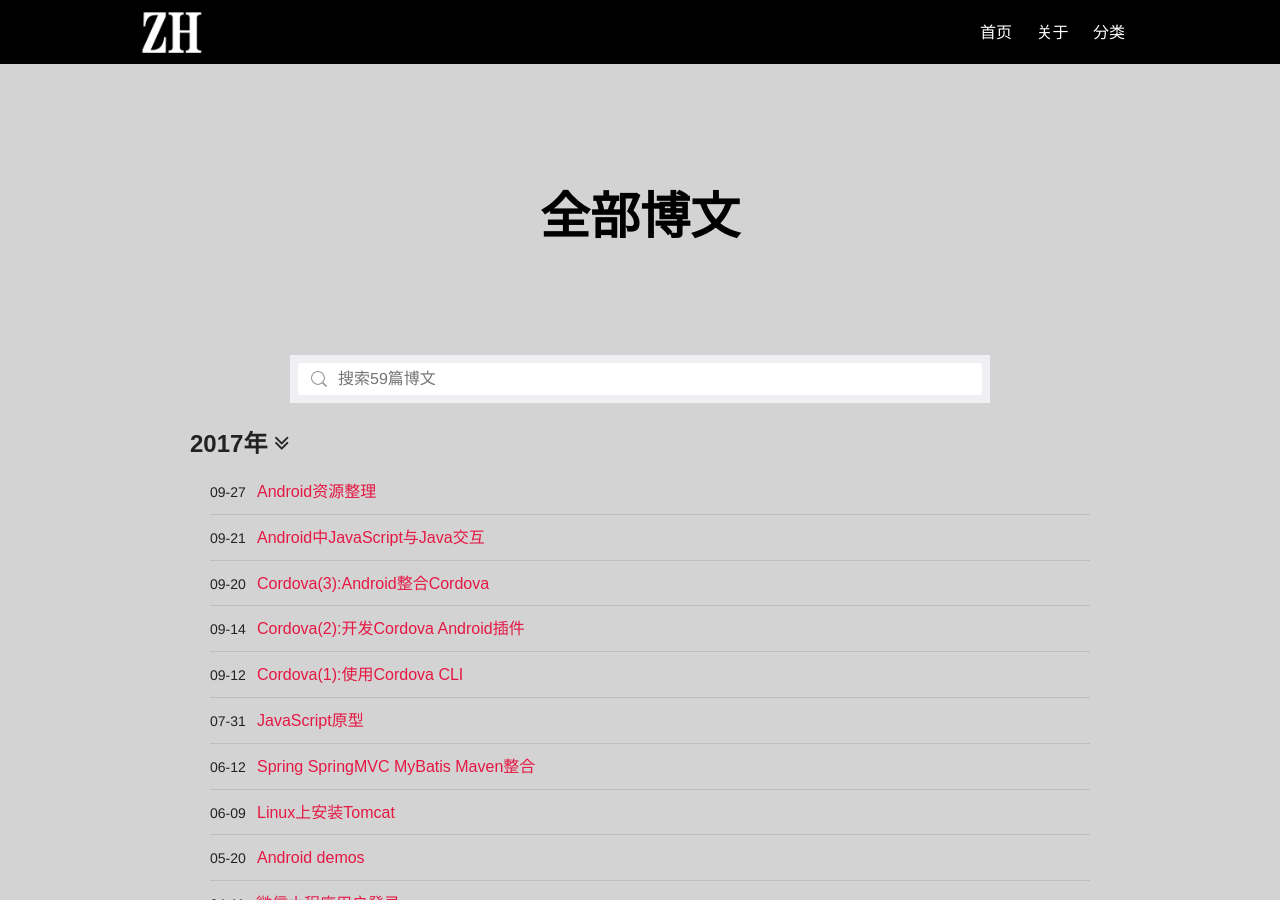
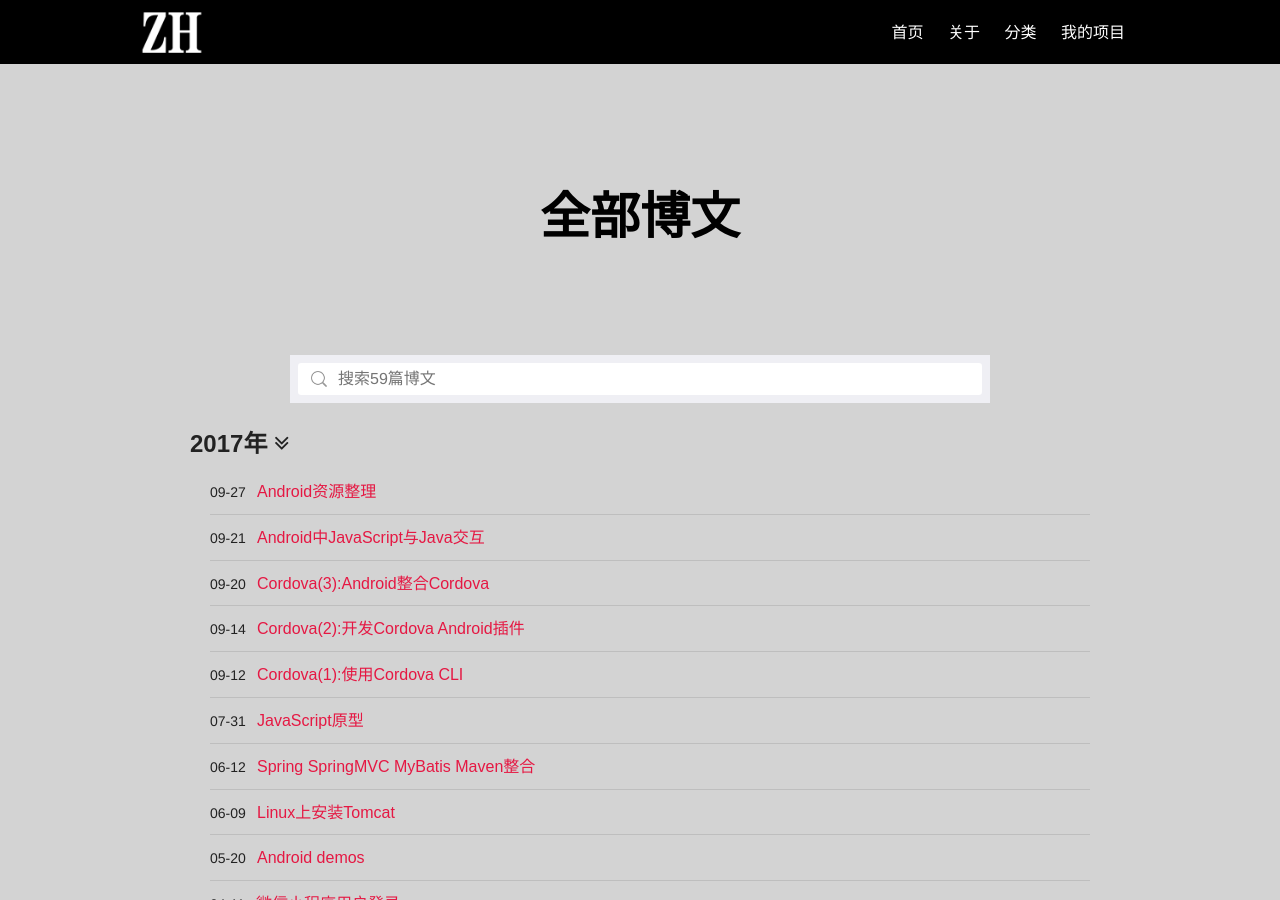
Before and after one commit to zhhgit/blog, a Jekyll site: the page built from index.html, in a window 1280 px wide and 900 px high. Built offline with Jekyll 4.4.1, drawn with Linux system fonts in a browser that asks for light colours; the list of posts is cut into pages by our own code; comment, search, counter and statistics services are not loaded.

```diff
--- a/_config.yml
+++ b/_config.yml
@@ -23,6 +23,9 @@ links:
     url: /about
   - title: 分类
     url: /categories
+  - title: 我的项目
+    url: http://zhanghao90.cn/my_project_list/prod/dist/index.html
+    external: true
 
 # http://en.wikipedia.org/wiki/List_of_tz_database_time_zones
 timezone:    Asia/Shanghai
```
